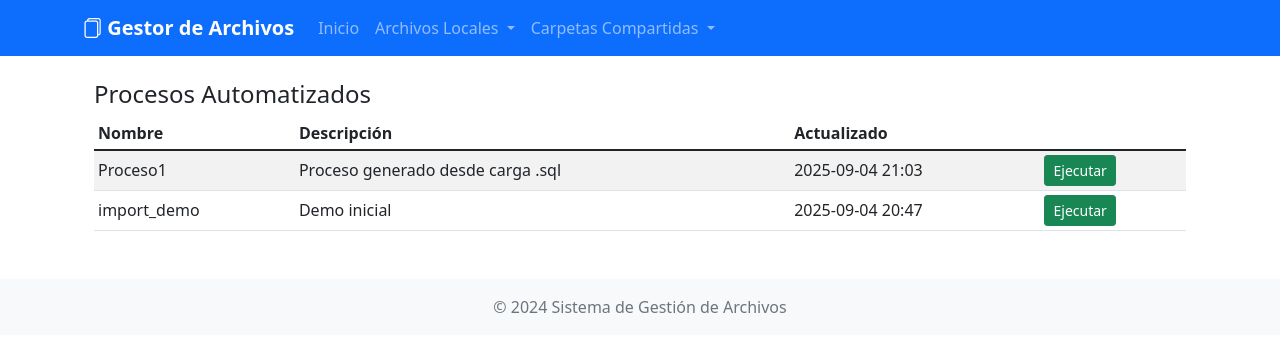
After one commit to DarkXz7/DataFrame4, a Django app: page /procesos/ in a window 1280 px wide. The commit adds this page. Shown: the top 352 px of the page. Run offline with Django 5.2, Linux system fonts and the light colour scheme; data comes from the database, SQL or seed files in the repository; both versions use the stored data as it was after the commit; some libraries are stand-ins or nearby versions.

Commit message:
proceso funcional y guardado

```diff
--- a/archivos/models.py
+++ b/archivos/models.py
@@ -74,3 +74,33 @@ class ArchivoCargado(models.Model):
 
     def __str__(self):
         return self.nombre
+
+
+
+
+
+class ProcessConfig(models.Model):
+    nombre = models.CharField(max_length=120, unique=True)
+    descripcion = models.TextField(blank=True)
+    json_config = models.JSONField()
+    activo = models.BooleanField(default=True)
+    creado = models.DateTimeField(auto_now_add=True)
+    actualizado = models.DateTimeField(auto_now=True)
+
+    def __str__(self):
+        return self.nombre
+
+
+class ProcessRunLog(models.Model):
+    proceso = models.ForeignKey(ProcessConfig, on_delete=models.CASCADE, related_name='runs')
+    inicio = models.DateTimeField(auto_now_add=True)
+    fin = models.DateTimeField(null=True, blank=True)
+    exito = models.BooleanField(default=False)
+    filas_totales = models.IntegerField(default=0)
+    mensaje = models.TextField(blank=True)
+    errores = models.JSONField(null=True, blank=True)
+
+    def duracion_segundos(self):
+        if self.fin and self.inicio:
+            return (self.fin - self.inicio).total_seconds()
+        return None
--- /dev/null
+++ b/archivos/templates/archivos/procesos_list.html
@@ -0,0 +1,31 @@
+{% extends 'archivos/base.html' %}
+{% block title %}Procesos{% endblock %}
+{% block content %}
+<div class="container mt-4">
+  <h4>Procesos Automatizados</h4>
+  {% if messages %}
+    {% for m in messages %}
+      <div class="alert alert-{{ m.tags }} py-1 mb-2">{{ m }}</div>
+    {% endfor %}
+  {% endif %}
+  {% if procesos %}
+    <table class="table table-sm table-striped align-middle">
+      <thead><tr><th>Nombre</th><th>Descripción</th><th>Actualizado</th><th></th></tr></thead>
+      <tbody>
+        {% for p in procesos %}
+          <tr>
+            <td>{{ p.nombre }}</td>
+            <td>{{ p.descripcion|default:"-" }}</td>
+            <td>{{ p.actualizado|date:"Y-m-d H:i" }}</td>
+            <td>
+              <a class="btn btn-success btn-sm" href="{% url 'ejecutar_proceso' p.id %}">Ejecutar</a>
+            </td>
+          </tr>
+        {% endfor %}
+      </tbody>
+    </table>
+  {% else %}
+    <p>No hay procesos configurados.</p>
+  {% endif %}
+</div>
+{% endblock %}
--- a/archivos/urls.py
+++ b/archivos/urls.py
@@ -40,4 +40,9 @@ urlpatterns = [
     # URLs de compatibilidad
     path('subir/', views.subir_archivo, name='subir_archivo'),
     path('guardar/', views.guardar_archivo, name='guardar_archivo'),
+
+
+    #Automatizacion de procesos
+    path('procesos/', views.procesos_list, name='procesos_list'),
+    path('procesos/<int:proceso_id>/ejecutar/', views.ejecutar_proceso, name='ejecutar_proceso'),
 ]
--- a/archivos/views.py
+++ b/archivos/views.py
@@ -13,7 +13,7 @@ import humanize
 import base64
 from io import BytesIO, StringIO
 from .forms import SubirArchivoForm, CarpetaCompartidaForm
-from .models import ArchivoCargado, CarpetaCompartida, ArchivoDetectado, ArchivoProcesado
+from .models import *
 from .utils import detectar_archivos_en_carpeta, leer_hojas_excel, procesar_archivo
 from django.views.decorators.csrf import csrf_exempt
 from django import forms
@@ -23,6 +23,10 @@ from django import template
 from sqlalchemy import text
 from django.conf import settings
 from django.views.decorators.http import require_GET
+import traceback
+from django.utils import timezone
+
+
 
 register = template.Library()
 # ...existing code... (mantener todas las importaciones y otras funciones)
@@ -1106,6 +1110,47 @@ def seleccionar_datos(request):
                 request.session['source_type'] = 'sql'
                 request.session['created_tables'] = nuevas
                 request.session['wizard_step'] = 2
+
+                # === Proceso de automatizacion ===
+                if request.POST.get('guardar_proceso'):
+                    import time
+                    from sqlalchemy.engine.url import make_url
+                    url = make_url(engine_url)
+                    nombre_proc = (request.POST.get('nombre_proceso') or f"proc_sql_{int(time.time())}").strip()
+                    if not nombre_proc:
+                        nombre_proc = f"proc_sql_{int(time.time())}"
+                    cfg = {
+                        "nombre_proceso": nombre_proc,
+                        "origen": {
+                            "tipo": "sql_script",
+                            "contenido": script,              # guardamos el texto del script
+                            "tablas_resultantes": nuevas      # tablas creadas / afectadas
+                        },
+                        "destino": {
+                            "motor": "mysql",                 # ajusta si soportas otros
+                            "conexion": {
+                                "host": url.host,
+                                "puerto": url.port or 3306,
+                                "usuario": url.username,
+                                "password": url.password,
+                                "base": url.database
+                            }
+                        },
+                        "ejecucion": {
+                            "on_error": "continue"
+                        }
+                    }
+                    try:
+                        # ProcessConfig disponible por from .models import *
+                        ProcessConfig.objects.create(
+                            nombre=nombre_proc,
+                            descripcion="Proceso generado desde carga .sql",
+                            json_config=cfg
+                        )
+                        messages.success(request, f"Proceso '{nombre_proc}' guardado.")
+                    except Exception as e:
+                        messages.error(request, f"No se pudo guardar el proceso: {e}")
+
                 messages.success(request, f"Script SQL ejecutado en {len(nuevas)} tablas.")
             else:
                 messages.error(request, "Formato no soportado.")
@@ -1258,3 +1303,106 @@ def _normalizar_celda(valor):
                 pass
 
     return valor
+
+
+
+
+
+
+
+
+def procesos_list(request):
+    procesos = ProcessConfig.objects.filter(activo=True).order_by('-actualizado')
+    return render(request, 'archivos/procesos_list.html', {'procesos': procesos})
+
+
+
+def ejecutar_proceso(request, proceso_id):
+    proceso = get_object_or_404(ProcessConfig, id=proceso_id, activo=True)
+    run = ProcessRunLog.objects.create(proceso=proceso)
+    cfg = proceso.json_config
+    errores = []
+    total_filas = 0
+    try:
+        destino = cfg['destino']
+        motor = destino['motor']
+        conn = destino['conexion']
+        if motor == 'mysql':
+            engine_url = f"mysql+pymysql://{conn['usuario']}:{conn['password']}@{conn['host']}:{conn['puerto']}/{conn['base']}"
+        elif motor == 'postgres':
+            engine_url = f"postgresql://{conn['usuario']}:{conn['password']}@{conn['host']}:{conn['puerto']}/{conn['base']}"
+        elif motor == 'mssql':
+            engine_url = f"mssql+pyodbc://{conn['usuario']}:{conn['password']}@{conn['host']},{conn['puerto']}/{conn['base']}?driver=ODBC+Driver+17+for+SQL+Server"
+        else:
+            raise ValueError("Motor destino no soportado")
+        engine = create_engine(engine_url)
+
+        origen = cfg['origen']
+        if origen['tipo'] in ('excel','csv'):
+            # ...existing code para excel/csv...
+            pass  # (deja tu implementación previa)
+        elif origen['tipo'] == 'sql_script':
+            # 1. Cargar script (contenido inline o archivo)
+            sql_text = origen.get('contenido')
+            if not sql_text:
+                ruta_base = origen.get('ruta_base') or ''
+                archivo = origen.get('archivo')
+                if not archivo:
+                    raise ValueError("Script SQL no definido.")
+                script_path = os.path.join(ruta_base, archivo) if ruta_base else archivo
+                with open(script_path, 'r', encoding='utf-8') as f:
+                    sql_text = f.read()
+            bloques = [b.strip() for b in sql_text.split(';') if b.strip()]
+            with engine.begin() as conn:
+                for stmt in bloques:
+                    try:
+                        conn.execute(text(stmt))
+                    except Exception as e:
+                        errores.append({'stmt': stmt[:60], 'error': str(e)})
+                        if cfg.get('ejecucion', {}).get('on_error') == 'stop':
+                            raise
+            # 2. Opcional: post_copia tablas (si quieres mapear a otros nombres)
+            for m in origen.get('tablas_resultantes', []):
+                # m puede ser string (mismo nombre) o dict {'origen':'t1','destino':'t2','modo':'replace'}
+                if isinstance(m, str):
+                    tabla_origen = tabla_destino = m
+                    modo = 'replace'
+                else:
+                    tabla_origen = m.get('origen')
+                    tabla_destino = m.get('destino', tabla_origen)
+                    modo = m.get('modo', 'replace')
+                if not tabla_origen:
+                    continue
+                df = pd.read_sql(f"SELECT * FROM `{tabla_origen}`", engine)
+                df.to_sql(tabla_destino, engine, if_exists=('replace' if modo=='replace' else 'append'), index=False)
+                total_filas += len(df)
+        else:
+            raise ValueError("Origen no implementado aún")
+
+        run.exito = True
+        run.filas_totales = total_filas
+        run.mensaje = f"OK. Filas procesadas: {total_filas}"
+    except Exception as e:
+        run.exito = False
+        run.mensaje = f"Fallo: {e}"
+        errores.append({'stack': traceback.format_exc()})
+    run.fin = timezone.now()
+    if errores:
+        run.errores = errores
+    run.save()
+    if run.exito:
+        messages.success(request, f"Proceso '{proceso.nombre}' ejecutado. Filas: {run.filas_totales}")
+    else:
+        messages.error(request, f"Proceso '{proceso.nombre}' falló: {run.mensaje}")
+    return redirect('procesos_list')
+
+
+def _leer_origen_simple(tipo, archivo, hoja=None):
+    try:
+        if tipo == 'excel':
+            return pd.read_excel(archivo, sheet_name=hoja, dtype=object)
+        if tipo == 'csv':
+            return pd.read_csv(archivo, dtype=object)
+    except Exception:
+        return None
+    return None
```
Also changed, not shown: archivos/templates/archivos/seleccionar_datos.html (+14 -0 lines), archivos/migrations/0003_processconfig_processrunlog.py (added), db.sqlite3.
